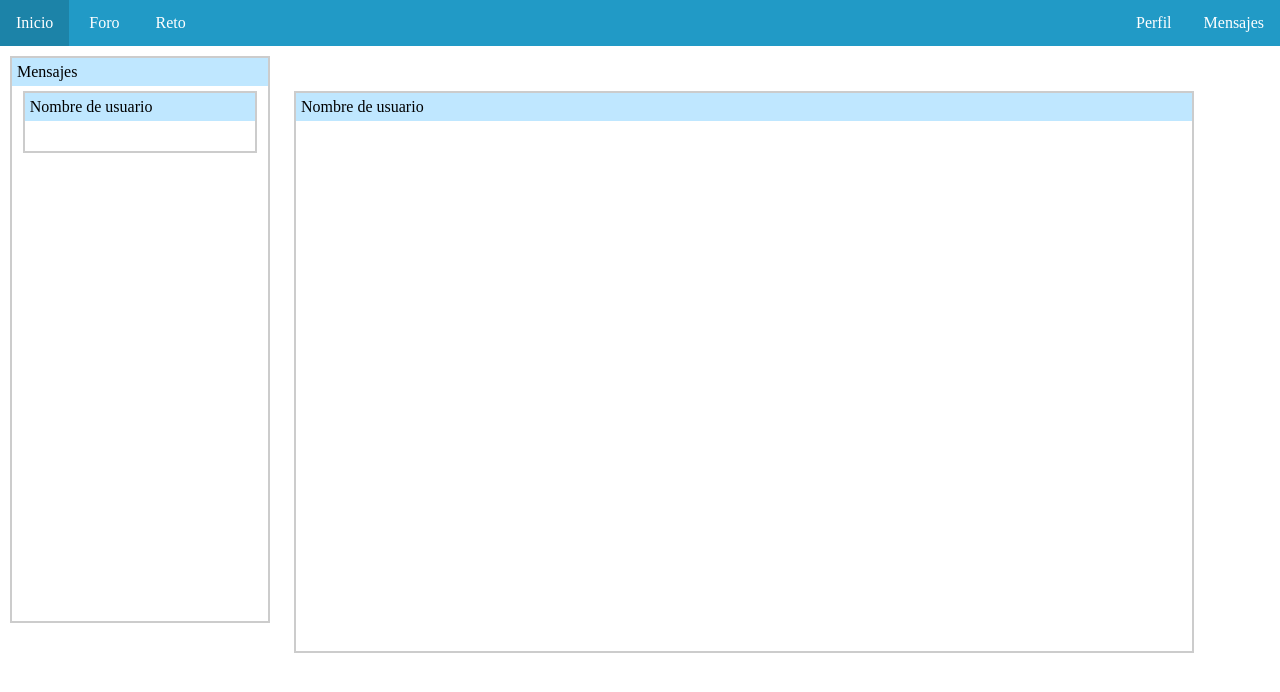
After one commit to Vanyafer/Proyecto, a PHP site: page /Mensajes.php in a window 1280 px wide. The commit adds this page. Shown: the top 692 px of the page. Run offline with PHP 8.4, Linux system fonts and the light colour scheme.

Commit message:
Primer avance

```diff
--- a/BarraNavegacion.php
+++ b/BarraNavegacion.php
@@ -6,13 +6,13 @@
 </head>
 <body>
 <nav class="Barra">
-	<a href="">Inicio</a>
-	<a href="">Foro</a>
-	<a href="">Reto</a>
+	<a href="Inicio.php">Inicio</a>
+	<a href="Foro.php">Foro</a>
+	<a href="Reto.php">Reto</a>
 
 
-	<a href="" class="derecha">Mensajes</a>
-	<a href="" class="derecha">Perfil</a>
+	<a href="Mensajes.php" class="derecha">Mensajes</a>
+	<a href="Perfil1.php" class="derecha">Perfil</a>
 </nav>
 </body>
 </html>
--- a/Foro.php
+++ b/Foro.php
@@ -2,7 +2,7 @@
 <html>
 <head>
 	<title>Foro</title>
-<link rel="stylesheet" type="text/css" href="css/Foro.css">
+	<link rel="stylesheet" type="text/css" href="css/Foro.css">
 	<meta name="viewport" content="width=device-width, initial-scale=1">
 </head>
 <body>
--- /dev/null
+++ b/Mensajes.php
@@ -0,0 +1,28 @@
+<!DOCTYPE html>
+<html>
+<head>
+	<title>Mensajes</title>
+	<link rel="stylesheet" type="text/css" href="css/Mensajes.css">
+	<meta name="viewport" content="width=device-width, initial-scale=1">
+</head>
+<body>
+<?php include "BarraNavegacion.php"; ?>
+<div class="Mensajes">
+	<p>Mensajes</p>
+	<div class="Todos">
+		<div class="Usuarios">
+		<p>Nombre de usuario</p>
+		<div>
+
+		</div>
+		</div>
+	</div>
+</div>
+<div class="Conversacion">
+	<p>Nombre de usuario</p>
+	<div>
+
+	</div>
+</div>
+</body>
+</html>
--- a/Perfil1.php
+++ b/Perfil1.php
@@ -18,7 +18,7 @@
 			<div class="Opciones">
 					<a href="">Seguir</a>
 					<a href="">Amigos</a>
-					<a href="">Enviar mensaje</a>
+					<a href="Mensajes.php">Enviar mensaje</a>
 
 			</div>
 		</div>
@@ -29,7 +29,7 @@
 		</div>
 	</div>
 </div>
-<div class="Portafolio"><a href="">Portafolio</a></div>
+<div class="Portafolio"><a href="Portafolio.php">Portafolio</a></div>
 
 </body>
 </html>
--- a/css/Diseno.css
+++ b/css/Diseno.css
@@ -80,7 +80,6 @@ input[type="submit"] { cursor: pointer; }
     width: 80%;
     background-color: #bfe7ff;
     border-radius: 10px 10px 10px 10px;
-
 }
 #Datos input,
 #Datos select{
--- a/css/Foro.css
+++ b/css/Foro.css
@@ -13,6 +13,7 @@ a{
 }
 .Foros p{
 	background-color: #bfe7ff;
+	padding: 5px;
 }
 .ListaF{
 	height: 150px;
--- a/css/Inicio.css
+++ b/css/Inicio.css
@@ -10,7 +10,7 @@ a{
 	margin: 5px;
 	width: 20%;
 	height: 500px;
-	background-color: #22AEE1;
+	background-color: #bfe7ff;
 	border-radius: 5px;
 	float: right;
 	padding: 5px;
@@ -42,3 +42,7 @@ a{
 	color: #6CE8FF;
 
 }
+.Recomendados{
+	height: 150px;
+
+}
--- /dev/null
+++ b/css/Mensajes.css
@@ -0,0 +1,48 @@
+*{
+	margin: 0;
+	padding: 0;
+}
+.Mensajes{
+	width: 20%;
+	border: 2px solid #ccc;
+	margin: 10px;
+	display: inline-block;
+	position: relative;
+
+}
+.Mensajes p{
+	background-color:  #bfe7ff;
+	padding: 5px;
+}
+.Todos {
+	height: 530px;
+}
+.Usuarios{
+	width: 90%;
+	border: 2px solid #ccc;
+	margin: 5px auto;
+
+}
+.Usuarios p{
+	background-color:  #bfe7ff;
+	padding: 5px;
+}
+.Usuarios div{
+	height: 30px;
+}
+
+.Conversacion{
+	width: 70%;
+	border: 2px solid #ccc;
+	margin: 10px;
+	display: inline-block;
+	position: relative;
+
+}
+.Conversacion p{
+	background-color:  #bfe7ff;
+	padding: 5px;
+}
+.Conversacion div{
+	height: 530px;
+}
```
Also changed, not shown: Portafolio.php (added, +26 -0 lines), Registro.php (+0 -8 lines), css/Portafolio.css (added, +34 -0 lines), 1 other file.
